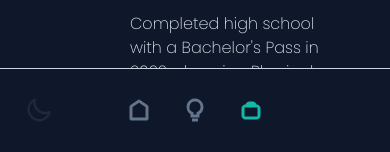
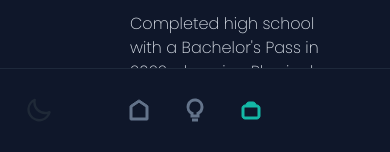
Before and after one commit to sxhilow/sahil.dev, a React (Vite) app: page /resume in a window 390 px wide. Shown: the part 692-844 px from the top of the page. Built offline with nearby package versions, Linux system fonts and the light colour scheme.

Commit message:
Made adjustments for mobile

```diff
--- a/src/components/Navbar.jsx
+++ b/src/components/Navbar.jsx
@@ -15,7 +15,7 @@ export default function Navbar(){
   }
 
   return (
-    <div className='bg-white dark:bg-slate-900 fixed bottom-0 w-full h-[10%] border-t md:border-t-0 md:h-full md:w-[10%] md:border-r border-slate-300 overflow-hidden z-50'>
+    <div className='bg-white dark:bg-slate-900 fixed bottom-0 w-full h-[10%] border-t md:border-t-0 md:h-full md:w-[10%] md:border-r border-slate-300 dark:border-slate-800 overflow-hidden z-50'>
       <div className='flex flex-row md:flex-col h-[100%] md:w-[100%]'>
       <div className='absolute w-[20%] h-full md:w-full md:h-[20%] overflow-hidden z-50'>
         <div className='flex justify-center items-center h-full '>
```
